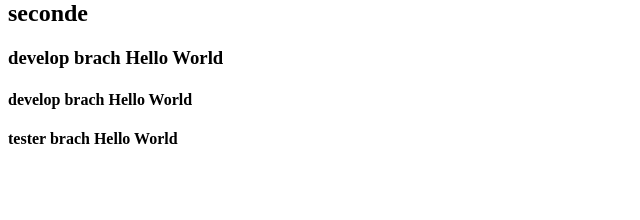
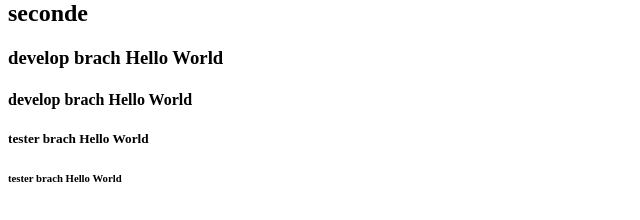
Before and after one commit to wltn153/oss_5_1, a plain HTML site: page index.html in a window 1280 px wide. Shown: the part 66-286 px from the top of the page, without its empty margins (0-640 px from the left). Drawn offline with Linux system fonts and the light colour scheme.

Commit message:
tester commit 2

```diff
--- a/index.html
+++ b/index.html
@@ -10,7 +10,8 @@
         <h3>develop brach Hello World</h3>
         <h4>develop brach Hello World</h4>
 
-        <h4>tester brach Hello World</h4>
+        <h5>tester brach Hello World</h5>
+        <h6>tester brach Hello World</h6>
 
     </body>
 </html>
```
